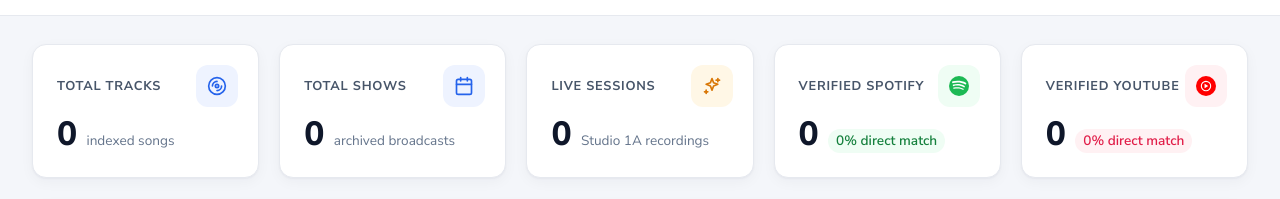
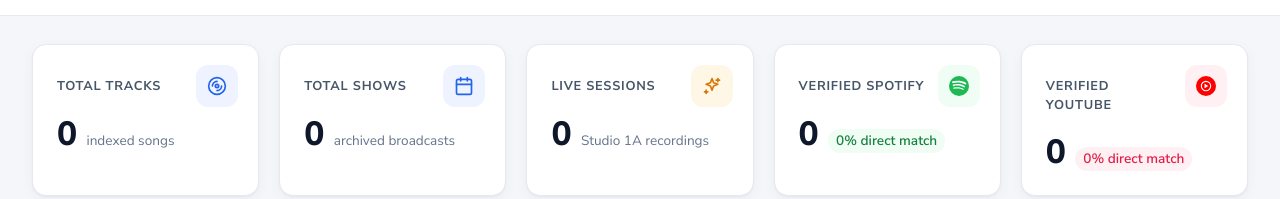
Before and after one commit to jcreis3-oss/World-Cafe-Playlists, a plain HTML site: page world-cafe-vault.html in a window 1280 px wide. Shown: the part 142-341 px from the top of the page. Drawn offline with Linux system fonts and the light colour scheme.

Commit message:
Keep metric card labels clear of their icons on narrower screens

```diff
--- a/world-cafe-vault.html
+++ b/world-cafe-vault.html
@@ -92,7 +92,7 @@
   .card { background: var(--card); border: 1px solid var(--border); border-radius: var(--radius); box-shadow: var(--shadow); }
   .metrics { display: grid; grid-template-columns: repeat(5, minmax(0, 1fr)); gap: 20px; margin-bottom: 24px; }
   .metric { padding: 22px 24px 24px; position: relative; }
-  .metric .label { font-size: 0.8rem; font-weight: 700; letter-spacing: 0.06em; color: #475569; text-transform: uppercase; margin-top: 10px; }
+  .metric .label { font-size: 0.8rem; font-weight: 700; letter-spacing: 0.06em; color: #475569; text-transform: uppercase; margin-top: 10px; padding-right: 50px; /* keeps long labels clear of the icon */ }
   .metric .icon-box { position: absolute; top: 20px; right: 20px; width: 42px; height: 42px; border-radius: 12px; display: grid; place-items: center; font-size: 1.25rem; }
   .icon-box.blue { background: var(--blue-soft); color: var(--blue); }
   .icon-box.amber { background: var(--amber-soft); color: var(--amber); }
```
